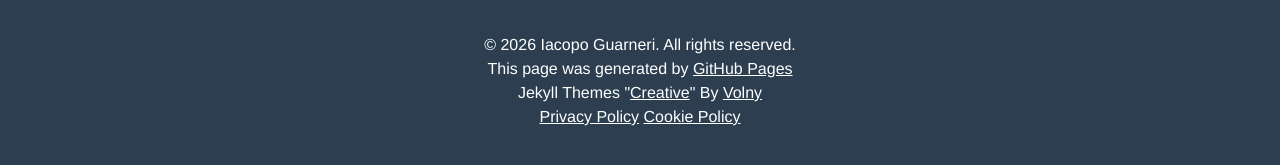
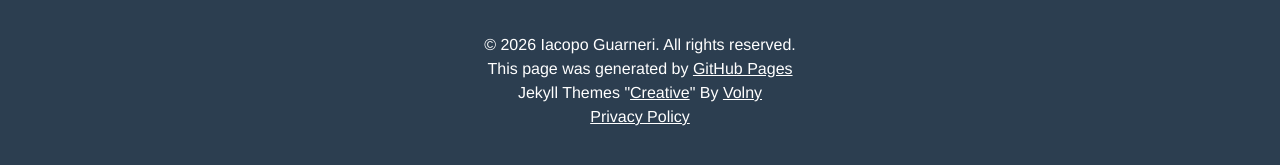
Before and after one commit to iacoposk8/iacoposk8.github.io, a Jekyll site: the page built from index.html, in a window 1280 px wide and 900 px high, scrolled down 4084 px. Shown: the part 721-886 px from the top of the window. Built offline with Jekyll 4.4.1, drawn with Linux system fonts in a browser that asks for light colours; comment, search, counter and statistics services are not loaded.

Commit message:
Remove cookie policy link from footer
Removed cookie policy link and associated script from footer.

```diff
--- a/_includes/footer.html
+++ b/_includes/footer.html
@@ -9,7 +9,6 @@
     Jekyll Themes "<a href="https://github.com/volny/creative-theme-jekyll" target="_blank">Creative</a>" By <a href="https://github.com/volny" target="_blank">Volny</a>
     <br />
     <a href="https://www.iubenda.com/privacy-policy/42525853" class="iubenda-white iubenda-noiframe iubenda-embed iubenda-noiframe " title="Privacy Policy ">Privacy Policy</a><script type="text/javascript">(function (w,d) {var loader = function () {var s = d.createElement("script"), tag = d.getElementsByTagName("script")[0]; s.src="https://cdn.iubenda.com/iubenda.js"; tag.parentNode.insertBefore(s,tag);}; if(w.addEventListener){w.addEventListener("load", loader, false);}else if(w.attachEvent){w.attachEvent("onload", loader);}else{w.onload = loader;}})(window, document);</script>
-    <a href="https://www.iubenda.com/privacy-policy/42525853/cookie-policy" class="iubenda-white iubenda-noiframe iubenda-embed iubenda-noiframe " title="Cookie Policy ">Cookie Policy</a><script type="text/javascript">(function (w,d) {var loader = function () {var s = d.createElement("script"), tag = d.getElementsByTagName("script")[0]; s.src="https://cdn.iubenda.com/iubenda.js"; tag.parentNode.insertBefore(s,tag);}; if(w.addEventListener){w.addEventListener("load", loader, false);}else if(w.attachEvent){w.attachEvent("onload", loader);}else{w.onload = loader;}})(window, document);</script>
 
 <link rel="stylesheet" href="https://cdn.jsdelivr.net/npm/cookieconsent@3/build/cookieconsent.min.css" />
 <script src="https://cdn.jsdelivr.net/npm/cookieconsent@3/build/cookieconsent.min.js"></script>
```
